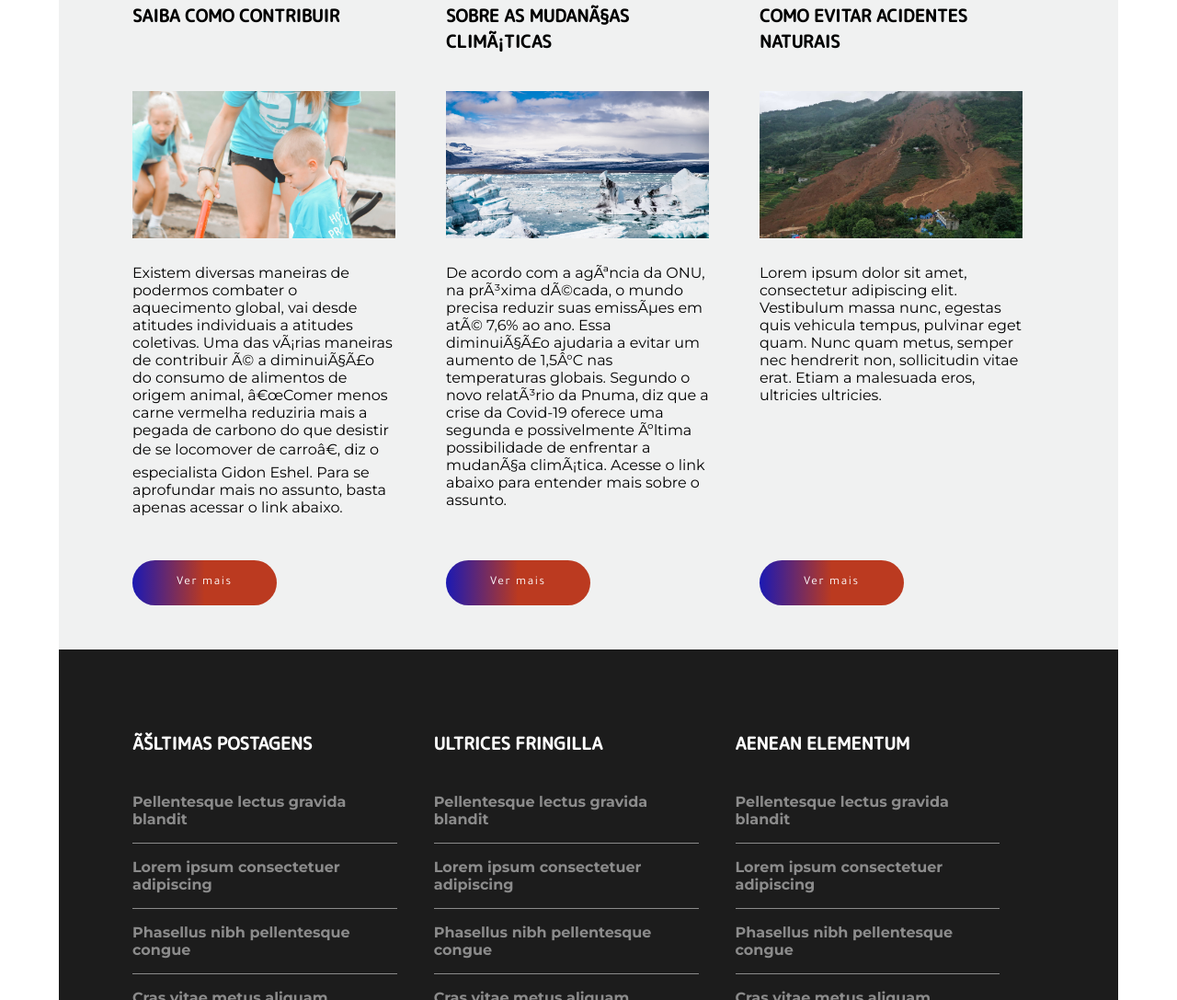
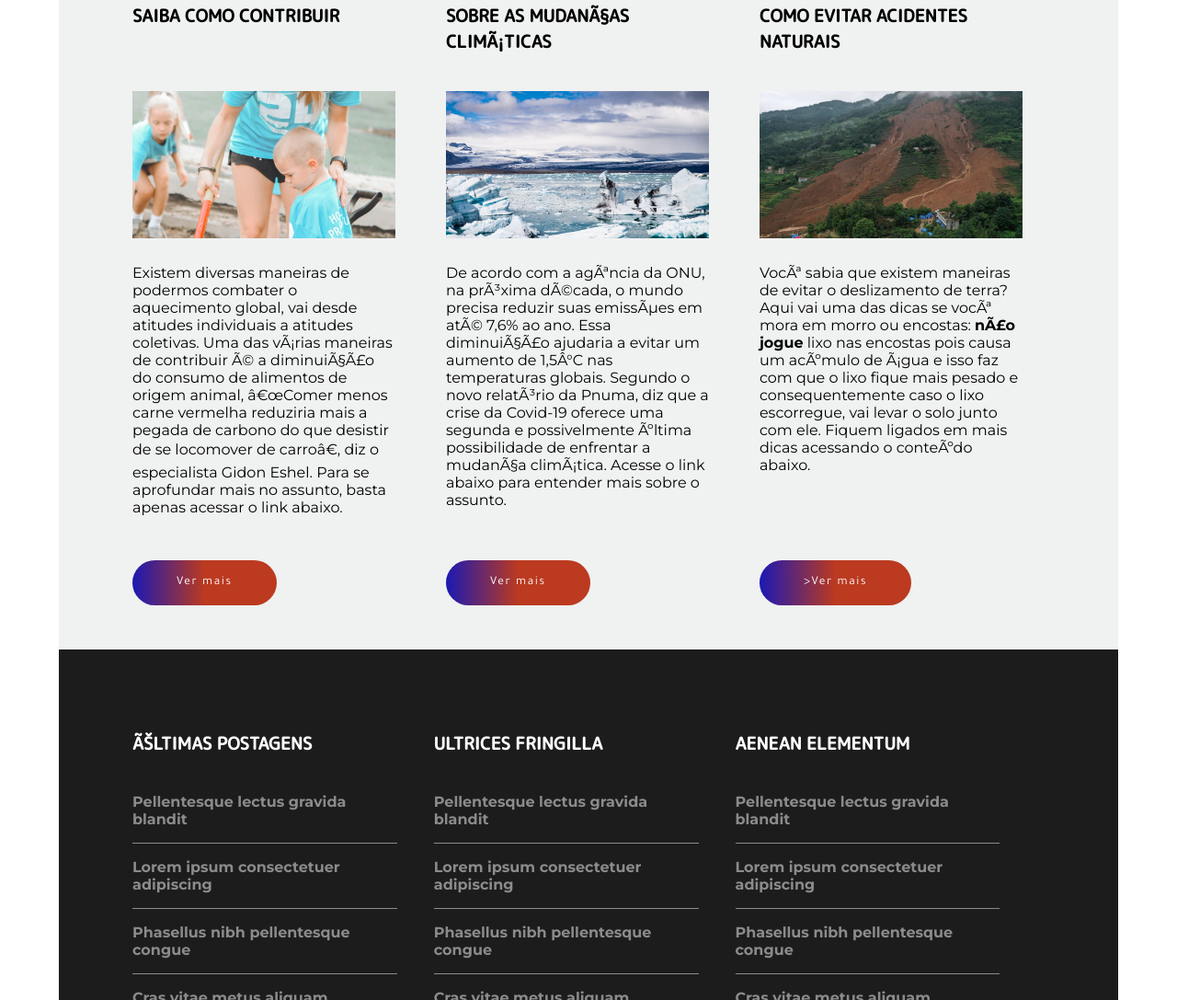
Before and after one commit to rafaelamuniz/rafaelamuniz.github.io, a plain HTML site: page index.html in a window 1280 px wide. Shown: the part 1643-2730 px from the top of the page at 92% size. Drawn offline with Linux system fonts and the light colour scheme.

Commit message:
Update index.html

```diff
--- a/index.html
+++ b/index.html
@@ -179,11 +179,7 @@
 
 					<img src="deslizamento-de-terra.jpg" alt="Deslizamento de terra em Myanmar." />
 
-					<p>Lorem ipsum dolor sit amet, consectetur adipiscing elit.
-						Vestibulum massa nunc, egestas quis vehicula tempus, pulvinar eget quam. Nunc quam metus, semper
-						nec
-						hendrerit non, sollicitudin vitae erat.
-						Etiam a malesuada eros, ultricies ultricies.
+					<p>Você sabia que existem maneiras de evitar o deslizamento de terra? Aqui vai uma das dicas se você mora em morro ou encostas: <b>não jogue</b> lixo nas encostas pois causa um acúmulo de água e isso faz com que o lixo fique mais pesado e consequentemente caso o lixo escorregue, vai levar o solo junto com ele. Fiquem ligados em mais dicas acessando o conteúdo abaixo.
 					</p>
 
 				</div>
@@ -203,7 +199,7 @@
 				</div>
 
 				<div class="button-3">
-					<button>Ver mais</button>
+					<button onclick="window.location.heref='http://www.campinas.sp.gov.br/governo/secretaria-de-governo/defesa-civil/volante_deslizamento.pdf';">>Ver mais</button>
 				</div>
 
 			</div>
```
